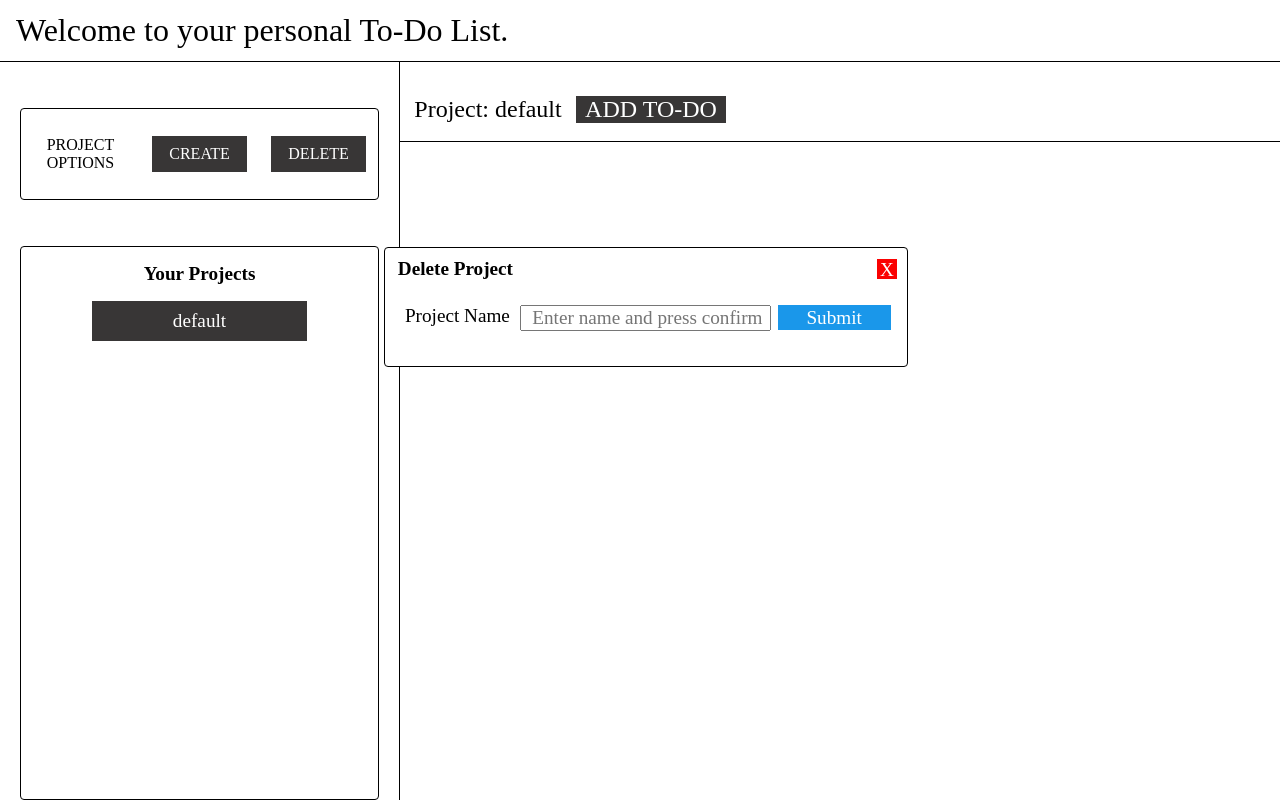
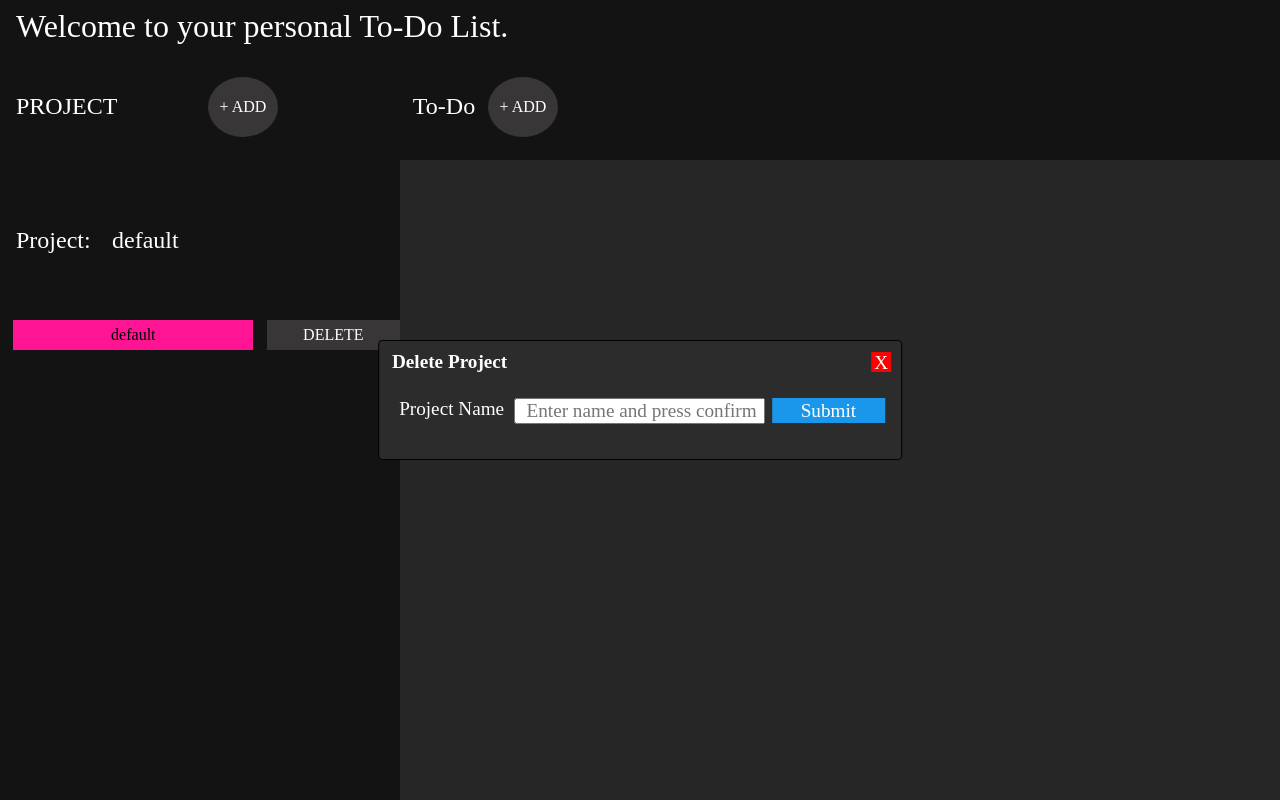
Before and after one commit to MightyCharm/todo-list, a website built with webpack: page src/template.html in a window 1280 px wide. Both pictures are taken after a click on the button "DELETE". Built offline with nearby package versions, Linux system fonts and the light colour scheme.

Commit message:
style: improve page layout

```diff
--- a/src/index.js
+++ b/src/index.js
@@ -15,20 +15,20 @@ createDefaultProject();
 // console.log(`data: ${data} lastButtonPressed: ${lastButtonPressed["button"]}`);
 
 // get button create from main page
-const buttonCreate = document.querySelector("#button-create");
-const buttonDelete = document.querySelector("#button-delete");
-const buttonAddToDo = document.querySelector("#button-add");
+const btnAddProject = document.querySelector("#btn-addProject");
+const btnDeleteProject = document.querySelector("#btn-deleteProject");
+const btnAddToDo = document.querySelector("#btn-addToDo");
 // add eventlistener for button create
-buttonCreate.addEventListener("click", () => {
+btnAddProject.addEventListener("click", () => {
     openWindowProject();
 })
 
-buttonDelete.addEventListener("click", () => {
+btnDeleteProject.addEventListener("click", () => {
     openWindowDeleteProject();
 })
 
 
 
-buttonAddToDo.addEventListener("click", () => {
+btnAddToDo.addEventListener("click", () => {
     openWindowToDo();
 })
--- a/src/project.js
+++ b/src/project.js
@@ -1,4 +1,4 @@
-import { checkForToDoList } from "./render.js"; // used to add eventlistener
+import { checkForToDoList, openWindowDeleteProject } from "./render.js"; // used to add eventlistener
 import { data } from "./index.js";
 
 /* will be used to create id for buttonProject */
@@ -10,7 +10,7 @@ export let lastActiveButton = { active: 'button-new-project-0' };
 // append eventlistener to button project default
 export function createDefaultProject() {
     console.log("function createDefaultProject");
-    const buttonDefault = document.querySelector("#button-new-project-0");
+    const buttonDefault = document.querySelector("#btn-newProject-0");
     buttonDefault.innerHTML = "default";
 
     buttonDefault.addEventListener("click", (btn) => {
@@ -28,14 +28,24 @@ export function createProject() {
 
     // create new div project
     const buttonProject = document.createElement("button");
-    buttonProject.id = `button-new-project-${getButtonCount()}`;
-    buttonProject.className = "button-new-project";
+    buttonProject.id = `btn-newProject-${getButtonCount()}`;
+    buttonProject.className = "btn-newProject";
     buttonProject.innerHTML = input.value;
+
+    const btnDeleteProject = document.createElement("button");
+    btnDeleteProject.id = `btn-deleteProject`;
+    btnDeleteProject.className = "btn-deleteProject";
+    btnDeleteProject.innerHTML = "DELETE";
 
     buttonProject.addEventListener("click", (btn) => {
         checkForToDoList(btn);
     })
+
+    btnDeleteProject.addEventListener("click", () => {
+        openWindowDeleteProject();
+    })
     container.append(buttonProject);
+    container.append(btnDeleteProject);
     // buttonCount += 1;
     // getButtonCount();
 
@@ -71,7 +81,7 @@ export function deleteProject(userInput) {
             }
         }
 
-        console.log(data.length);
+        console.log(`targetButtonId: ${targetButtonId}`);
         // check if user input was correct and project was found in loop
         if (projectFound === true) {
             // remove button from DOM
@@ -105,12 +115,10 @@ export function deleteProject(userInput) {
                     i = -1;
                 }
             }
-
             // rerender list above...if nothing there default
             // change last button pressed to one above
-            const buttonDefault = document.querySelector("#button-new-project-0");
+            const buttonDefault = document.querySelector("#btn-newProject-0");
             checkForToDoList(buttonDefault.id);
-
 
         }
     }
@@ -118,6 +126,7 @@ export function deleteProject(userInput) {
         alert("default Project can't be deleted");
 
     }
+
 }
 
 function getButtonCount() {
--- a/src/render.js
+++ b/src/render.js
@@ -13,7 +13,7 @@ export function openWindowProject() {
     // set button state
     setButtonState(OPEN_WINDOW);
     // get main container
-    const container = document.querySelector("#project-display");
+    const container = document.querySelector("#container");
 
     // create small window for new project creation
     const createProject = document.createElement("div");
@@ -81,7 +81,7 @@ export function openWindowDeleteProject() {
     // set button state
     setButtonState(OPEN_WINDOW);
     // get main container
-    const container = document.querySelector("#project-display");
+    const container = document.querySelector("#container");
 
     // create small window for new project creation
     const deleteProject = document.createElement("div");
@@ -301,7 +301,7 @@ export function openWindowToDo() {
 function closeWindowProject() {
     // set button state
     setButtonState(CLOSE_WINDOW);
-    const container = document.querySelector("#project-display");
+    const container = document.querySelector("#container");
     const window = document.querySelector("#project");
     container.removeChild(window);
 }
@@ -314,12 +314,12 @@ function closeWindowToDo() {
     const window = document.querySelector("#create-todo");
     container.removeChild(window);
 
-    const buttonCreate = document.querySelector("#button-create");
-    const buttonDelete = document.querySelector("#button-delete");
-    const buttonAddToDo = document.querySelector("#button-add");
-    buttonCreate.disabled = false;
+    const btnAddProject = document.querySelector("#btn-addProject");
+    const buttonDelete = document.querySelector("#btn-deleteProject");
+    const btnAddToDo = document.querySelector("#btn-addToDo");
+    btnAddProject.disabled = false;
     buttonDelete.disabled = false;
-    buttonAddToDo.disabled = false;
+    btnAddToDo.disabled = false;
 }
 
 function validateWindowProject(e) {
@@ -344,10 +344,10 @@ function validateInputToDoWindow(e) {
 }
 
 function setButtonState(window) {
-    const buttonCreate = document.querySelector("#button-create");
-    const buttonDelete = document.querySelector("#button-delete");
-    const buttonAddToDo = document.querySelector("#button-add");
-    const buttonProjects = document.querySelectorAll(".button-new-project");
+    const btnAddProject = document.querySelector("#btn-addProject");
+    const btnDeleteProject = document.querySelectorAll("#btn-deleteProject");
+    const btnAddToDo = document.querySelector("#btn-addToDo");
+    const buttonProjects = document.querySelectorAll(".button-newProject");
     const buttonToDo = document.querySelectorAll(".todo-button");
     const checkboxToDo = document.querySelectorAll(".todo-checkbox");
 
@@ -355,10 +355,12 @@ function setButtonState(window) {
     switch (window) {
         case "openWindow":
             // disable buttons
-            buttonCreate.disabled = true;
-            buttonDelete.disabled = true;
-            buttonAddToDo.disabled = true;
+            btnAddProject.disabled = true;
+            btnAddToDo.disabled = true;
             buttonProjects.forEach((button) => {
+                button.disabled = true;
+            })
+            btnDeleteProject.forEach( (button) => {
                 button.disabled = true;
             })
             buttonToDo.forEach((button) => {
@@ -370,11 +372,14 @@ function setButtonState(window) {
             break;
         case "closeWindow":
             // enable buttons
-            buttonCreate.disabled = false;
-            buttonDelete.disabled = false;
-            buttonAddToDo.disabled = false;
+            btnAddProject.disabled = false;
+            btnDeleteProject.disabled = false;
+            btnAddToDo.disabled = false;
             buttonProjects.forEach((button) => {
                 //console.log(button);
+                button.disabled = false;
+            })
+            btnDeleteProject.forEach( (button) => {
                 button.disabled = false;
             })
             buttonToDo.forEach((button) => {
--- a/src/styles.css
+++ b/src/styles.css
@@ -28,192 +28,171 @@ body {
     width: 100vw;
 
     display: grid;
-    grid-template-rows: 1fr 12fr;
+    grid-template-rows: 1fr 2fr 12fr;
     grid-template-columns: 1fr 3fr;
-    color: black;
+
+    background-color:#000;
+    color: #fff;
 }
 
-/* top container */
+/* top container (1row) */
 .header-section {
     display: grid;
     align-items: center;
-    padding-left: 1rem;
-
-    /* border: 1px solid red; */
-    border-bottom: 1px solid #000;
     grid-column: 1 / 3;
 
     font-size: 2rem;
+    background-color: rgb(19, 19, 19);
+    padding-left: 1rem;
 }
 
-/* left side container */
-.project-section {
+/* left side container (2row) */
+.create-project-section {
+    grid-row: 2;
+    grid-column: 1 / 2;
+    align-self: center;
     display: grid;
-    grid-template-rows: 1fr 3fr;
+    grid-template-columns: 1fr 1fr;
     justify-items: center;
     align-items: center;
 
-    /* background: blue; */
-    border-right: 1px solid #000;
-
-    min-width: 400px;
+    background-color: rgb(19, 19, 19);
+    height: 100%;
+    padding-left: 1rem;
 }
 
-/* top left side */
-.project-option {
-
-    display: grid;
-    grid-template-columns: 1fr 1fr 1fr;
-    justify-items: center;
-    align-items: center;
-
-    border: 1px solid #000;
-    border-radius: var(--border-radius);
-    width: 90%;
-    height: 50%;
+.create-project-text {
+    text-align: center;
+    font-size: 1.5rem;
+    justify-self: start;
 }
 
-.text-option {
-    text-align: center;
-}
-
-.button-option {
-    width: 80%;
-    height: 40%;
+.btn-addProject {
+    justify-self: start;
+    width: 70px;
+    height: 60px;
+    border-radius: 50%;
     border: none;
     background-color: var(--button-background);
     color: var(--button-color);
 }
 
-.button-option:hover {
+.btn-addProject:hover {
     background-color: var(--button-background-hover);
 }
 
-.button-option:disabled {
+.btn-addProject:disabled {
     background-color: var(--button-background-disabled);
 }
 
-/* mid left side */
-.project-display {
-    align-self: start;
+/* create todo section (2row)*/
+.create-todo-section {
+    display: grid;
+    grid-template-columns: 1fr 9fr;
+    justify-items: center;
+    align-items: center;
+    /* row-gap: 1rem; */
 
-    display: grid;
-    grid-template-rows: 0.1fr 2fr;
-    grid-auto-rows: 40px;
-    justify-items: center;
-
-    border: 1px solid #000;
-    border-radius: var(--border-radius);
-    width: 90%;
-    height: 100%;
-    font-size: 1.2rem;
-    padding-bottom: 1rem;
+    background-color: rgb(19, 19, 19);
 }
 
-.project-display-header {
-    padding: 1rem;
+.create-todo-text {
+    font-size: 1.5rem;
 }
 
-.text-display {
-
-}
-
-.project-display-buttons {
-    width: 100%;
-    display: grid;
-    justify-items: center;
-    row-gap: 1rem;
-
-    grid-template-rows: repeat(auto-fill, 40px);
-}
-
-.button-project {
-    width: 50%;
-    min-height: 30px;
+.btn-addToDo {
+    justify-self: start;
+    width: 70px;
+    height: 60px;
+    border-radius: 50%;
     border: none;
     background-color: var(--button-background);
     color: var(--button-color);
 }
 
-.button-project:hover {
+.btn-addToDo:hover {
     background-color: var(--button-background-hover);
 }
 
-/* right side container */
-.todo-section {
-    display: grid;
-    justify-items: center;
-    align-items: start;
-    padding-top: 1rem;
-    grid-template-rows: 1fr 10fr;
-    row-gap: 1rem;
+.btn-addToDo:disabled {
+    background-color: var(--button-background-disabled);
 }
 
-/* contains text and button */
-.todo-create {
+/* text and buttons for projects (3row) */
+.project-section {
+    grid-row: 3;
+    grid-column: 1 / 2;
     display: grid;
-    grid-template-columns: 1fr 4fr;
+    grid-template-rows: 1fr 3fr;
+    justify-items: center;
     align-items: center;
-
-    border-bottom: 1px solid #000;
-    width: 100%;
-    height: 100%;
+    /* border-right: 1px solid #fff; */
+    min-width: 400px;
+    background-color: rgb(19, 19, 19);
 }
 
-.todo-text {
-    font-size: 1.5rem;
-    justify-self: center;
+
+.project-display-info {
+    align-self: center;
+    display: grid;
+    grid-template-columns: 1fr 3fr;
+    grid-column: 1/ 3;
+    width: 100%;
+    padding-left: 1rem;
 }
 
-.button-add {
+.project-text{
+    justify-self: start;
+    font-size: 1.5rem;
+}
+
+.project-name {
+    font-size: 1.5rem;
+}
+
+.project-display-buttons {
+    align-self: start;
+    grid-column: 1/ 3;
+    display: grid;
+    grid-auto-rows: 30px;
+    justify-items: center;
+    row-gap: 1rem;
+    grid-template-columns: 2fr 1fr;
+    width: 100%;
+}
+
+.btn-newProject {
+    background-color: var(--button-2-background);
+    border: none;
+    width: 90%;
+
+}
+
+.btn-newProject:hover {
+    background-color: var(--button-2-background-hover);
+    color: #000;
+}
+
+.btn-newProject:disabled {
+    background-color: var(--button-background-disabled);
+    color: white;
+}
+
+.btn-deleteProject {
+    width: 100%;
+    min-width: 100px;
+    height: 100%;
     border: none;
     background-color: var(--button-background);
     color: var(--button-color);
-    font-size: 1.5rem;
-    max-width: 100px;
-    min-width: 150px;
 }
 
-.button-add:hover {
+.btn-deleteProject:hover {
     background-color: var(--button-background-hover);
 }
 
-.button-add:disabled {
+.btn-deleteProject:disabled {
     background-color: var(--button-background-disabled);
-}
-
-.todo-card {
-    grid-column: 1 / 3;
-    display: grid;
-    grid-template-columns: 1fr 1fr 1fr 1fr 1fr 1fr 1fr;
-    justify-items: center;
-    align-items: center;
-
-    border: 1px solid black;
-    background-color: #fff;
-    border-radius: var(--border-radius);
-    height: 10%;
-    width: 90%;
-}
-
-.todo-card-label-checkbox {
-    display: grid;
-    grid-template-columns: 1fr 1fr;
-}
-
-.checkbox-done {
-}
-
-.btn-delete {
-    background-color: rgb(250, 2, 2);
-    color: #fff;
-    border: none;
-    min-width: 20px;
-    min-height: 20px;
-}
-
-.btn-delete:hover {
-    background-color: rgb(178, 23, 23);
 }
 
 /* created with JavaScript */
@@ -221,20 +200,22 @@ body {
 .project {
     position: absolute;
     height: 15%;
-    background-color: #fff;
+    background-color: #2c2c2c;
     border: 1px solid #000;
     border-radius: var(--border-radius);
+    padding: var(--padding-window);
+    font-size: 1.2rem;
 
     display: grid;
     grid-template-rows: 1fr 10fr;
     grid-template-columns: 3fr 1fr;
-
-    left: 30%;
-
     justify-items: start;
     align-items: center;
-    padding: var(--padding-window);
-    font-size: 1.2rem;
+
+    top: 50%;
+    left: 50%;
+    transform: translate(-50%, -50%);
+
 }
 
 .project-header {
@@ -288,23 +269,6 @@ body {
     background-color: var(--button-background-hover);
 }
 
-.button-new-project {
-    background-color: var(--button-2-background);
-    border: none;
-    width: 60%;
-
-}
-
-.button-new-project:hover {
-    background-color: var(--button-2-background-hover);
-    color: #000;
-}
-
-.button-new-project:disabled {
-    background-color: var(--button-background-disabled);
-    color: white;
-}
-
 /* window for creating new todos */
 .create-todo {
     display: grid;
@@ -315,12 +279,14 @@ body {
     position: absolute;
     background-color: #fff;
     border: 1px solid #000;
-    top: 30%;
-    left: 1%;
     width: 37%;
 
     border-radius: var(--border-radius);
     padding: var(--padding-window);
+    background-color: #2c2c2c;
+    top: 50%;
+    left: 50%;
+    transform: translate(-50%, -50%);
 
 }
 
@@ -432,15 +398,23 @@ body {
     width: 100%;
 }
 
-.todo-list {
+.todo-list-section {
+    grid-row: 3;
+    grid-column: 2 / 3;
     display: grid;
     justify-items: center;
-    row-gap: 0.5rem;
+    /* row-gap: 0.5rem; */
     width: 100%;
+    background-color: rgb(38, 38, 38);
+    grid-auto-rows: 120px;
+    padding-top: 1rem;
 }
 
+/* todo element */
 .todo {
-    border: 1px solid black;
+    align-self: start;
+    /* border: 1px solid black; */
+    background-color: #515050;
     /* create grid like before */
     display: grid;
     grid-template-columns: 180px 400px 1fr 1fr 1.1fr;
@@ -449,6 +423,7 @@ body {
     height: 100px;
 
     min-width: 900px;
+    border-radius: var(--border-radius)
 
 }
 
--- a/src/template.html
+++ b/src/template.html
@@ -12,38 +12,27 @@
         <div class="header-section">
             Welcome to your personal To-Do List.
         </div>
+        <div class="create-project-section">
+            <div class="create-project-text">PROJECT</div>
+            <button id="btn-addProject" class="btn-addProject">+ ADD</button>
+        </div>
+        <div id="todo-section" class="create-todo-section">
+            <div class="create-todo-text">To-Do</div>
+            <button id="btn-addToDo" class="btn-addToDo">+ ADD</button>
+        </div>
         <div class="project-section">
-
-            <div class="project-option">
-                <p class="text-option">PROJECT OPTIONS</p>
-                <button id="button-create" class="button-option">CREATE</button>
-                <button id="button-delete" class="button-option">DELETE</button>
+            <div class="project-display-info">
+                <div class="project-text">Project:</div>
+                <div class="project-name">default</div>
             </div>
-            <div id="project-display" class="project-display">
-                <div class="project-display-header">
-                    <h2 class="text-display">Your Projects</h2>
-                </div>
-                <div id="project-display-buttons" class="project-display-buttons">
-                    <button id="button-new-project-0" class="button-new-project"></button>
-                </div>
+            <div id="project-display-buttons" class="project-display-buttons">
+                <button id="btn-newProject-0" class="btn-newProject"></button>
+                <button id="btn-deleteProject" class="btn-deleteProject">DELETE</button>
             </div>
 
         </div>
 
-
-        <div id="todo-section" class="todo-section">
-            <div class="todo-create">
-                <div class="todo-text">
-                    Project: <span id="todo-project-name">default</span>
-                </div>
-                <button id="button-add" class="button-add">ADD TO-DO</button>
-            </div>
-
-            <div class="todo-list" id="todo-list">
-
-            </div>
-
-        </div>
+        <div class="todo-list-section" id="todo-list"></div>
     </div>
 </body>
 
```
